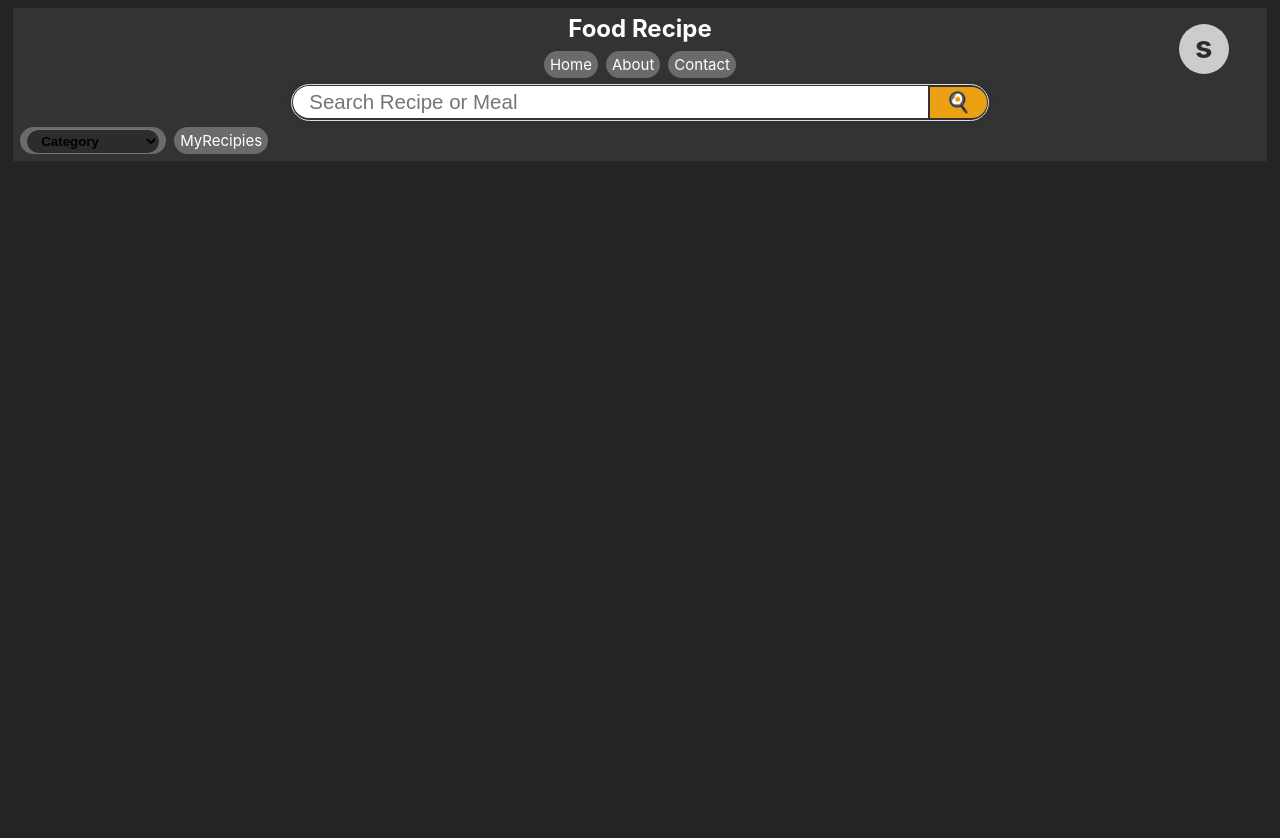
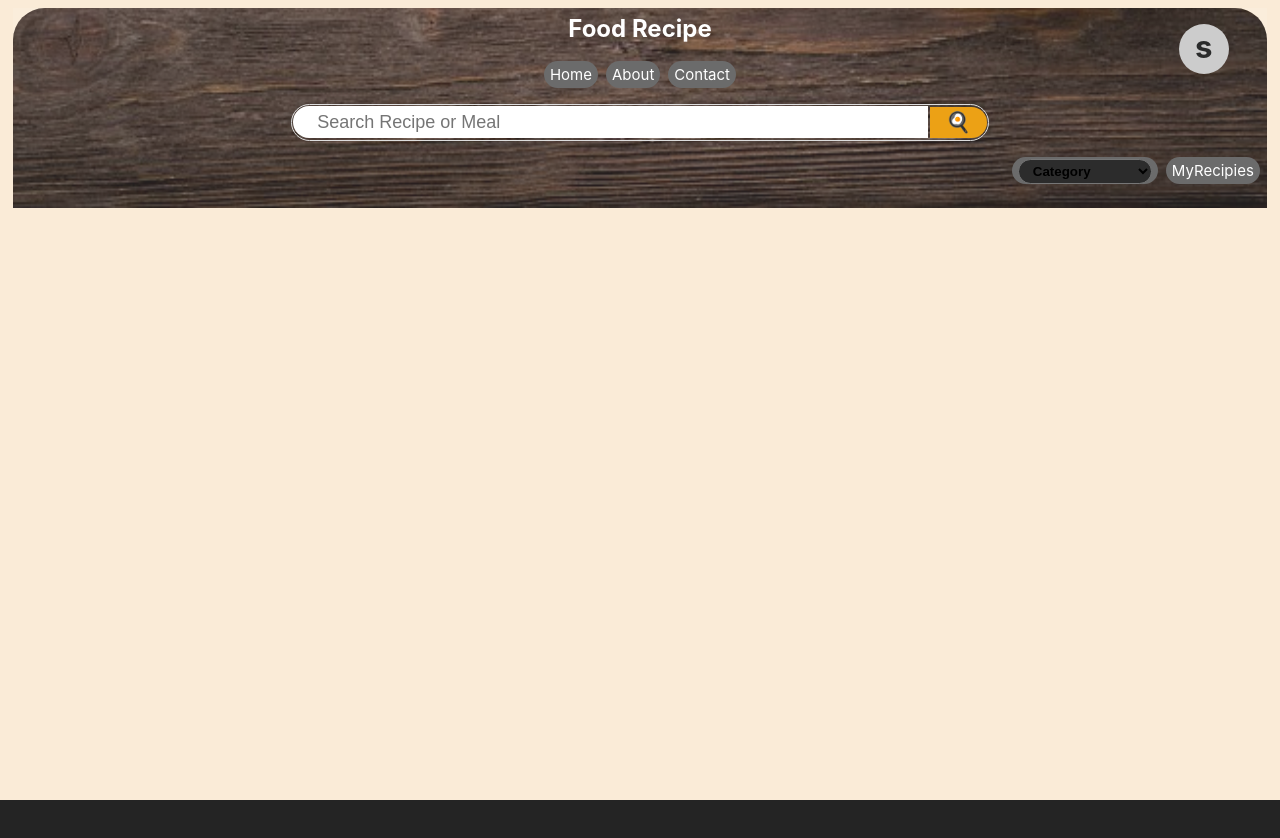
Before and after one commit to DeLightPlus/react-food-recipe-app, a React (Vite) app: page /login in a window 1280 px wide. Shown: the top 838 px of the page. Built offline with nearby package versions, Linux system fonts and the light colour scheme; no server answers; data requests are answered from the project's data file; sample sign-in values are in the browser's storage.

Commit message:
style update

```diff
--- a/src/App.css
+++ b/src/App.css
@@ -5,18 +5,21 @@
   margin: 0;
   width: 100vw;
   height: 100svh;
+  background: antiquewhite;
 }
 
 .navbar
 {
-    background-color: #333;
-    width: 98%;
+  background-color: #ffffff1e;
+  width: 100%;
+  height: 100%;
+  padding: 0.21rem;
 
-    padding: 0.21rem;
-    display: flex;
-    flex-direction: column;
-    justify-content: space-between;
-    align-items: center;
+  display: flex;
+  flex-direction: column;
+  justify-content: space-between;
+  align-items: center;
+
 }
 
 .container
@@ -26,6 +29,7 @@
   flex-direction: column;
   justify-content: space-between;
   align-items: center;
+  gap: 10px;
 }
 
 .Modal
--- a/src/App.jsx
+++ b/src/App.jsx
@@ -70,7 +70,7 @@ function FoodRecipeApp()
 
   const handleMyFavouredRecipes = (user_Id) =>
     {
-      console.log('app.7 id:', user_Id);
+      console.log('app.73 id:', user_Id);
 
       const url = `http://localhost:8000/favoured-recipes?user_id=${user_Id}`;
       axios.get(url)
--- a/src/components/AddRecipe.jsx
+++ b/src/components/AddRecipe.jsx
@@ -255,6 +255,9 @@ const AddRecipe = ({showAddRecipeModal, setShowAddRecipeModal}) =>
                 </label>
                 <label>Date Updated: { dateModified }</label>
             </div>
+            <label>Prepation Time:<input placeholder='0 Hours: 0 Mins' /> </label>
+            <label>Cooking Time<input placeholder='0 Hours: 0 Mins' /> </label>
+
       </div>
 
        <div> Share Recipe|<input type='checkbox' onChange={(e) => {setShareRecipe(e.target.checked); console.log(shareRecipe);}}/> <button type="submit" id="add_recipe_btn">Post Recipe</button></div>
--- a/src/components/MealItem.jsx
+++ b/src/components/MealItem.jsx
@@ -62,10 +62,11 @@ const MealItem = ({data, isFav}) =>
                 ):(
                     <div className="recipe-card" >
 
-                        <button className="save"
+                        {/* <button className="save"
                             onClick={() => { SaveFavoredRecipe(data.idMeal)  }}>
-                            <div className="icn">{ isFav ?  <>🌟</> : <>⭐</>}</div> {/* 🤩 */}
-                        </button>
+                            <div className="icn">{ isFav ?  <>🌟🤩</> : <>⭐</>}</div>
+
+                        </button> */}
 
                         {
                             isFav &&
@@ -77,10 +78,11 @@ const MealItem = ({data, isFav}) =>
 
 
                         <div className ="info" >
-                            <strong>{data.strMeal} ({data.strArea} Food)</strong><br/>
+                            <strong style={{textAlign:'start', padding:'4px 8px'}}>{data.strMeal} ({data.strArea} Food)</strong>
+                            <p style={{textAlign:'start', padding:'4px 8px'}}>{data.strCategory} </p>
                             <img src={data.strMealThumb} alt="🍱"/>
 
-                            <p>Category: <strong>{data.strCategory} </strong></p>
+
                         </div>
                         {!showIngredients && <Link className='link-item'
                             onClick={() => { setShowIngredients(!showRecipeDetails); }}> Show Ingredients</Link>}
--- a/src/components/NavBar.jsx
+++ b/src/components/NavBar.jsx
@@ -103,7 +103,7 @@ function Navbar(
           />
         }
 
-        <ul className="nav-links" style={{alignSelf:'start'}}>
+        <ul className="nav-links" style={{alignSelf:'end'}}>
 
         <li className="nav-item">
           <select onChange={(e) => { console.log('Category:', e.target.value); } } >
--- a/src/components/RecipeModal.jsx
+++ b/src/components/RecipeModal.jsx
@@ -11,7 +11,10 @@ const RecipeModal = ({ data, ingredients, showRecipeDetails, setShowRecipeDetail
     }
 
   return (
-    <div className={`recipe-modal`} id={`${showRecipeDetails ? 'active' : ''}`} style={{ backgroundImage: `url(${data.strMealThumb})` }}>
+    <div className={`recipe-modal`} id={`${showRecipeDetails ? 'active' : ''}`}
+      // style={{ backgroundImage: `url(${data.strMealThumb})` }}
+      // style={{ backgroundImage: `url(${data.strMealThumb})` }}
+      >
 
       <div className="btn-container">
         <button className="rec-close" onClick={() => setShowRecipeDetails(false)}>
--- a/src/components/styles.css
+++ b/src/components/styles.css
@@ -96,9 +96,9 @@
 .search-input
 {
   flex: 1;
-  padding: 0.25rem 1rem;
+  padding: 0.55rem 1.5rem;
   margin-right: 0.1rem;
-  font-size: 1.6svw;
+  font-size: 18px;
 
   height: 2rem;
   width: 100%;
@@ -159,11 +159,11 @@
 ul.main
 {
   display: grid;
-  grid-template-columns: repeat(auto-fill, minmax(356px, 1fr));
+  grid-template-columns: repeat(auto-fill, minmax(256px, 1fr));
   /* grid-auto-rows: 1fr; */
   /* grid-template-rows: repeat(3, 1fr);
   grid-template-columns: repeat(3, 1fr); */
-  gap: 2px;
+  gap: 16px;
 
   width: 100%;
   background: #cccccc00;
@@ -177,7 +177,7 @@ ul.main
   border: 1px solid black;
   border-radius: 8px;
   overflow: hidden;
-  height: auto;
+  /* height: auto; */
 }
 
 .recipe-card
@@ -202,16 +202,17 @@ ul.main
 
 .recipe-card img
 {
-  width: 256px;
+  width: 100%;
   height: 200px;
-  border-radius: 4%;
+  /* border-radius: 4%; */
+  background-size: cover;
 }
 
 .recipe-card .info
 {
   display: flex;
   flex-direction: column;
-  width: 256px;
+  width: 100%;
 
   border-bottom: #2a2b2b solid 1px;
 }
@@ -302,19 +303,21 @@ ul.main
   flex-direction: column;
 
   position: fixed;
-  top: 13%;
+  top: 10%;
   left: 0;
-  width: 99.5svw;
+  width: 99svw;
   height: 87svh;
   margin: 0px 4px;
   padding: 10px;
   border-radius: 8px;
   overflow-y: scroll;
+  scrollbar-width: none; /* Firefox */
 
-  /* backdrop-filter: blur(64px); */
+  backdrop-filter: blur(25px);
+  background:#72727210;
   background-repeat: no-repeat;
   background-size: cover;
-  box-shadow: wheat 0px -2px 10px;
+  box-shadow: wheat 0px -2px 10px -4px;
 
   z-index: 150;
 
@@ -375,7 +378,7 @@ ul.main
 .recipe-modal .btn-container
 {
   position: absolute;
-  top: 8px;
+  top: 16px;
   right: 50px;
 
   display: flex;
--- a/src/index.css
+++ b/src/index.css
@@ -32,33 +32,42 @@ body
   min-width: 320px;
   max-height: 100vh;
   overflow: hidden;
-
 }
 
 header
 {
   position: fixed;
-  width: 100%;
+  width: 98%;
+  height: 200px;
   top: 1%;
   left: 1%;
 
+  background: url('assets/foodbg.jpg');
+  background-repeat: no-repeat;
+  background-size: cover;
+  background-position: bottom;
+
+  border-top-left-radius: 32px;
+  border-top-right-radius: 32px;
+
   z-index: 100;
-
 }
 
 main
 {
   position: absolute;
-  top: 10rem;
-  right: 0;
-  align-self: center;
+  top: 13rem;
 
-  padding: 8px;
-  width: 95%;
+  padding: 16px;
+  width: 100%;
   height: 85%;
 
   display: flex;
   flex-direction: column;
+  align-items: center;
+
+  /* justify-content: center; */
   background: url('./assets/bg-349610.jpg') cover no-repeat;
   overflow-y: scroll;
+  scrollbar-width: none;
 }
```
Also changed, not shown: src/assets/foodbg.jpg (added).
